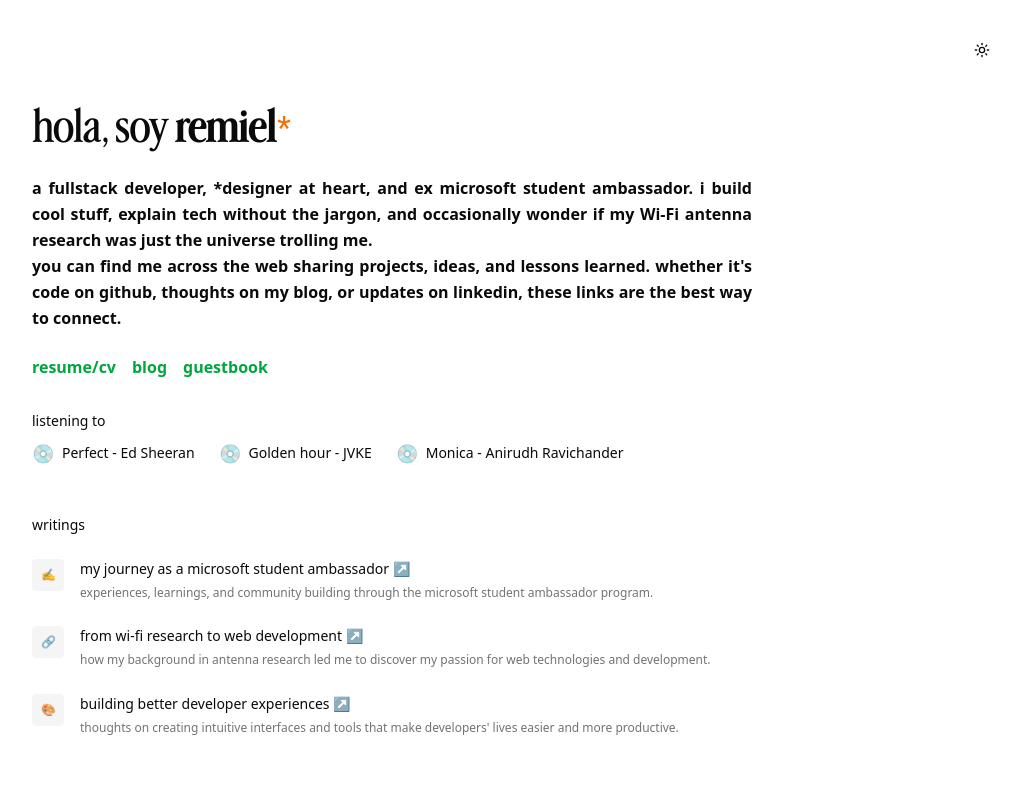
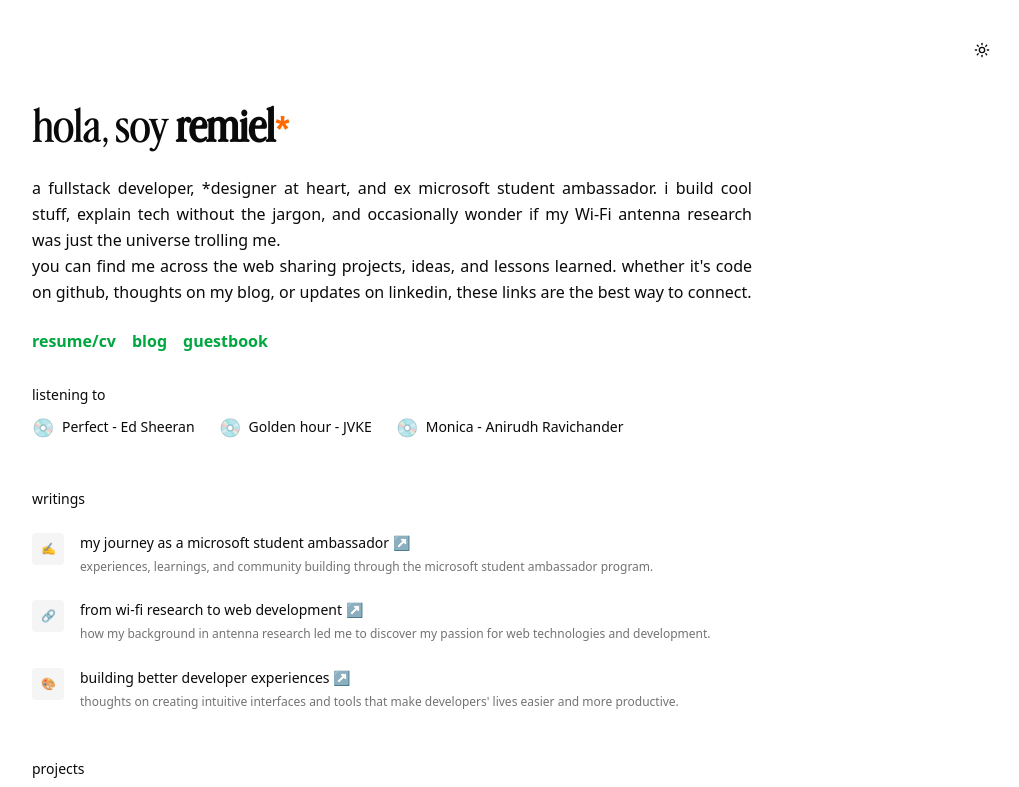
Before and after one commit to JaswanthRemiel/portcmebk, a Next.js app: page / in a window 1280 px wide. Shown: the top 787 px of the page, without its empty margins (248-1267 px from the left). Built offline with nearby package versions, Linux system fonts and the light colour scheme.

Commit message:
changed font para

```diff
--- a/app/components/HeroSection.tsx
+++ b/app/components/HeroSection.tsx
@@ -15,17 +15,17 @@ export default function HeroSection({ isLoaded }: HeroSectionProps) {
       >
         <h1 className="text-4xl mb-4 font-advercase-regular font-light leading-relaxed">
           hola, soy{" "}
-          <span className="font-advercase-bold group">
+          <span className="font-bold group">
             remiel<span className="text-orange-500">*</span>
           </span>
         </h1>
-        <p className="text-shadow-muted-foreground font-semibold text-justify  text-2XL leading-relaxed">
+        <p className="text-shadow-muted-foreground  text-justify text-2XL leading-relaxed font-geist-sans">
           a fullstack developer, *designer at heart, and ex microsoft student
           ambassador. i build cool stuff, explain tech without the jargon, and
           occasionally wonder if my Wi-Fi antenna research was just the universe
           trolling me.
         </p>
-        <p className="text-shadow-muted-foreground font-semibold text-justify  text-2XL leading-relaxed">
+        <p className="text-shadow-muted-foreground text-justify text-2XL leading-relaxed font-geist-sans font-light">
           you can find me across the web sharing projects, ideas, and lessons
           learned. whether it's code on github, thoughts on my blog, or updates
           on linkedin, these links are the best way to connect.
--- a/app/globals.css
+++ b/app/globals.css
@@ -182,3 +182,17 @@
 .font-advercase-regular {
   font-family: var(--font-advercase-regular);
 }
+
+.font-inter {
+  font-family: var(--font-inter);
+}
+
+.font-geist-sans {
+  font-family: var(--font-geist, "Geist Sans", ui-sans-serif, system-ui, -apple-system, "Segoe UI", Roboto, "Helvetica Neue", Arial, "Noto Sans", "Liberation Sans", sans-serif);
+  font-weight: 400;
+}
+
+.font-geist-mono {
+  font-family: var(--font-geist-mono, ui-monospace, SFMono-Regular, Menlo, Monaco, "Roboto Mono", "Helvetica Neue", monospace);
+  font-weight: 400;
+}
--- a/app/layout.tsx
+++ b/app/layout.tsx
@@ -1,6 +1,7 @@
 import type React from "react";
 import type { Metadata } from "next";
 import localFont from "next/font/local";
+import { Inter } from "next/font/google";
 import { ThemeProvider } from "@/components/theme-provider";
 import "./globals.css";
 
@@ -29,6 +30,15 @@ const advercaseFontRegular = localFont({
   variable: "--font-advercase-regular",
 });
 
+// Google Inter font for body/paragraphs
+const interFont = Inter({
+  subsets: ["latin"],
+  display: "swap",
+  variable: "--font-inter",
+});
+
+// (previously registered fonts removed)
+
 export const metadata: Metadata = {
   title: "remiel - engineer at the intersection of design & development",
   description: "Portfolio of remiel - engineer, designer, and developer",
@@ -49,6 +59,8 @@ export default function RootLayout({
         ${secondaryFont.variable}
         ${advercaseFontBold.variable}
         ${advercaseFontRegular.variable}
+        ${interFont.variable}
+
       `}
     >
       <head />
```
